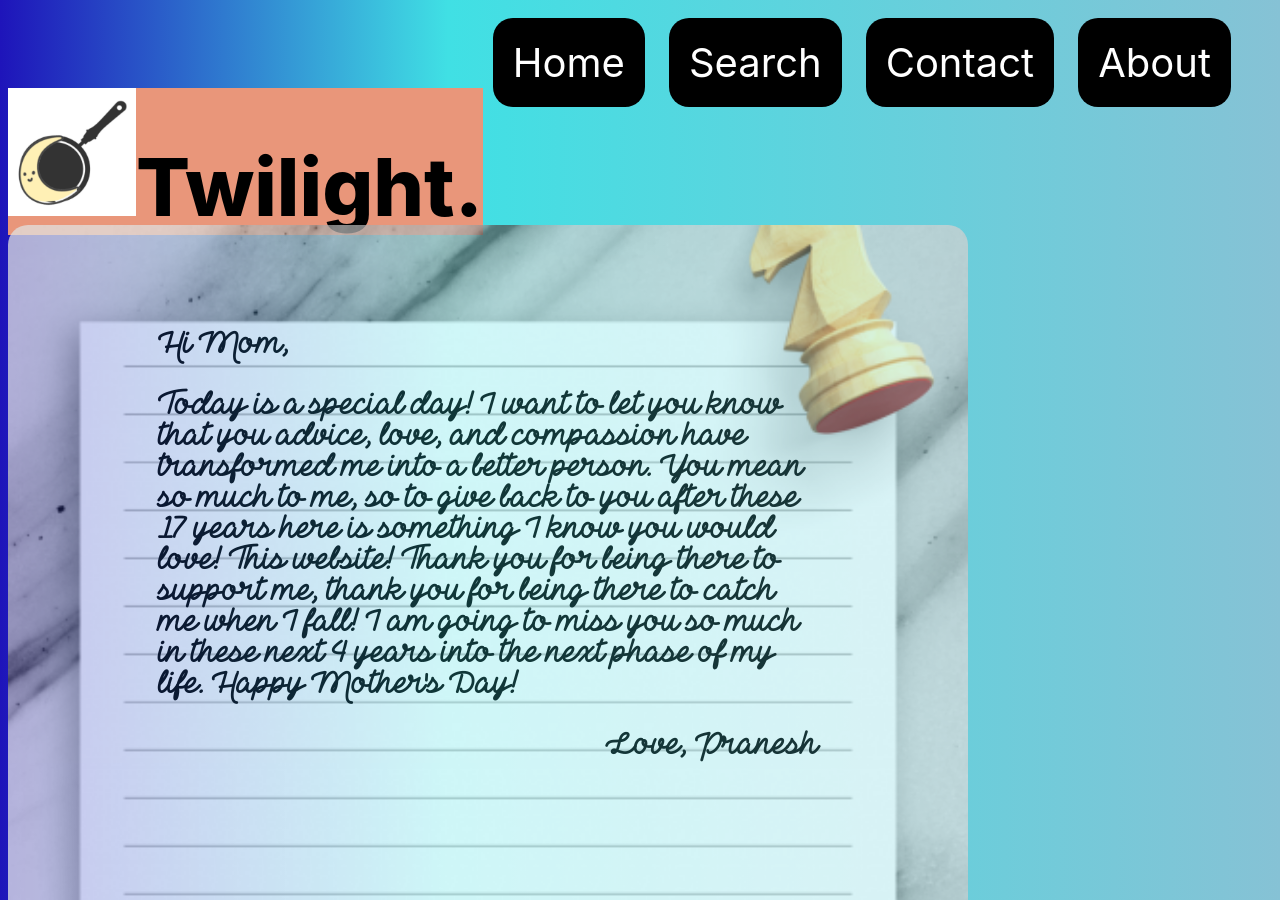
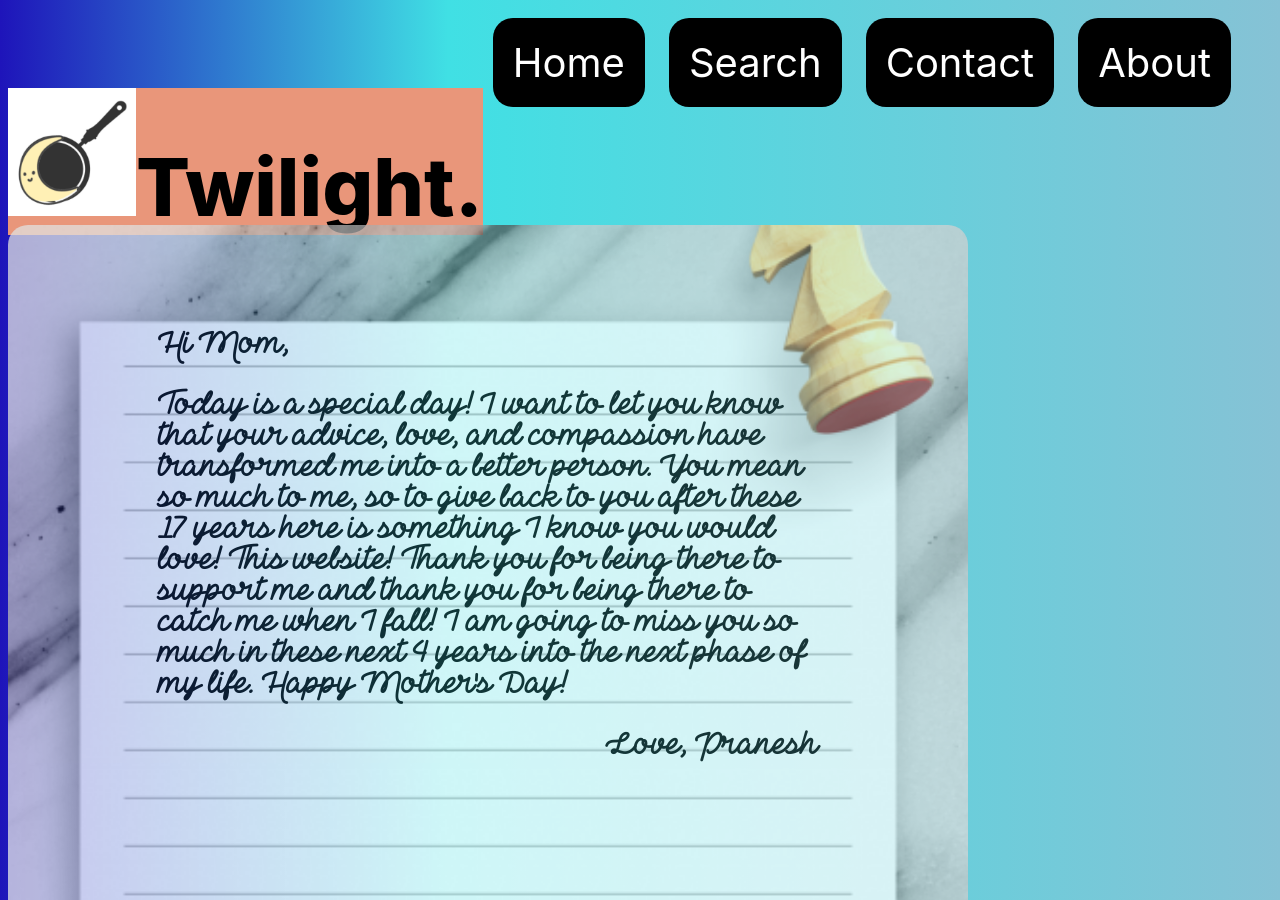
Before and after one commit to pmonda/pmonda.github.io, a Jekyll site: the page letter.html, which Jekyll copies as it is, in a window 1280 px wide and 900 px high. Built offline with Jekyll 4.4.1, drawn with Linux system fonts in a browser that asks for light colours.

Commit message:
Update letter.html

```diff
--- a/letter.html
+++ b/letter.html
@@ -27,8 +27,8 @@
             <p>
                 Hi Mom,
             </p>
-            <p>Today is a special day! I want to let you know that you advice, love, and compassion have transformed me into a better person. You mean so much to me,
-                so to give back to you after these 17 years here is something I know you would love! This website! Thank you for being there to support me, thank you for
+            <p>Today is a special day! I want to let you know that your advice, love, and compassion have transformed me into a better person. You mean so much to me,
+                so to give back to you after these 17 years here is something I know you would love! This website! Thank you for being there to support me and thank you for
                 being there to catch me when I fall! I am going to miss you so much in these next 4 years into the next phase of my life. Happy Mother's Day!
             </p>
 
```
